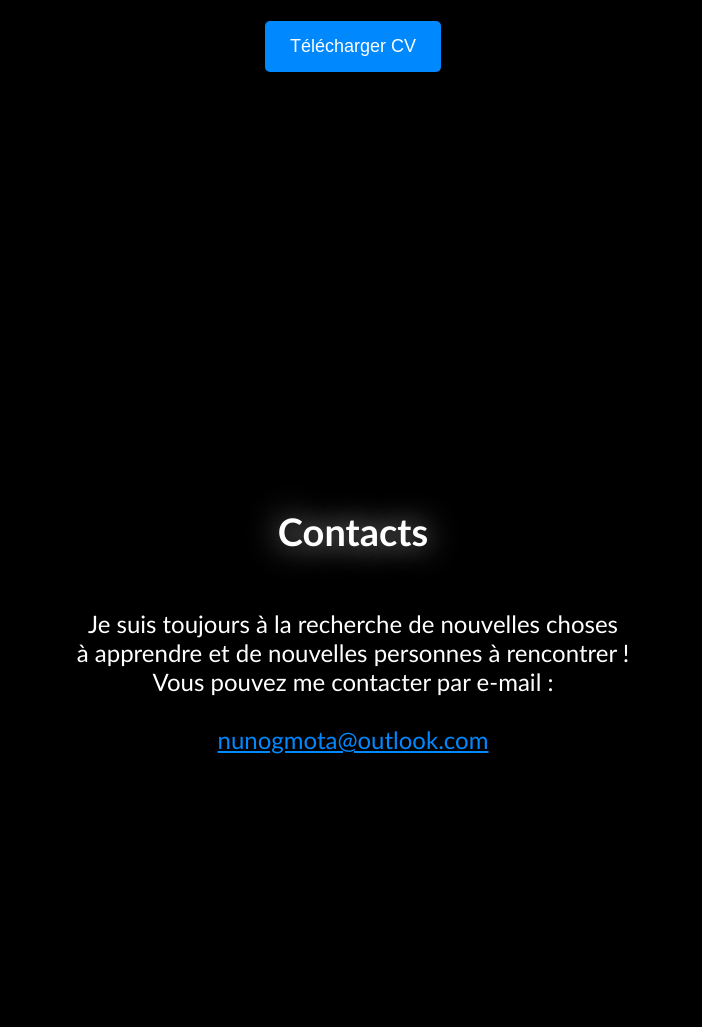
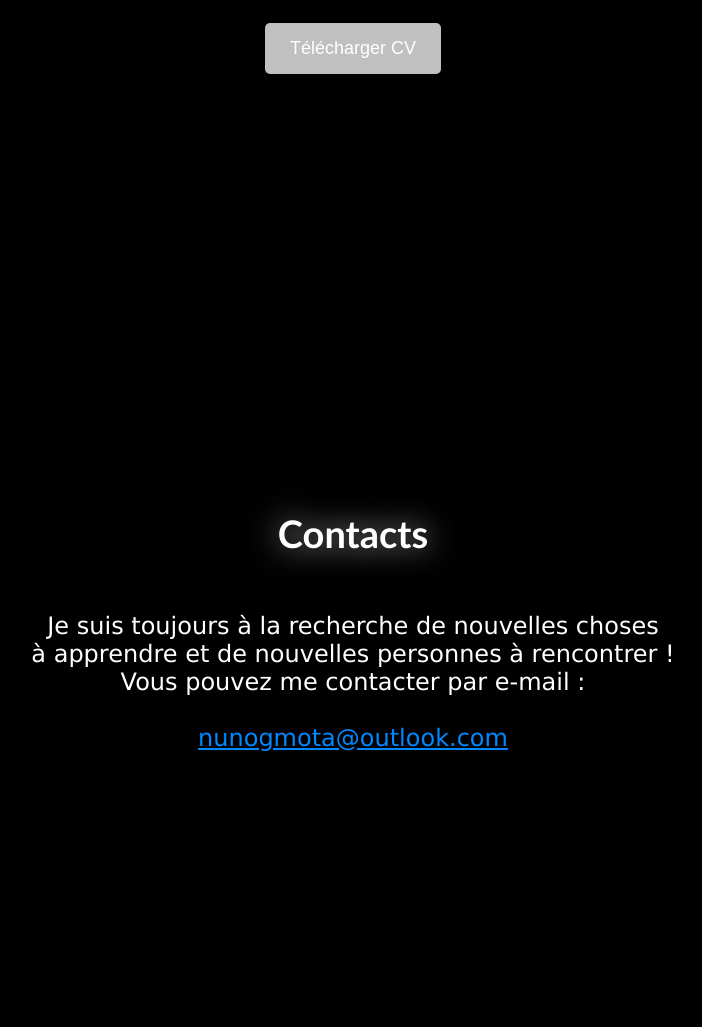
Before and after one commit to nunogmota/GitHub-portfolio, a PHP site: page / in a window 1280 px wide. Shown: the part 2173-3200 px from the top of the page, without its empty margins (287-989 px from the left). Run offline with PHP 8.4, Linux system fonts and the light colour scheme.

Commit message:
deleted unused files, font test

```diff
--- a/index.html
+++ b/index.html
@@ -28,7 +28,7 @@
     <section id="section1" style="background-color: #000000; text-align: center; color:#ffffff">
         <div>
             <!-- Main heading and description -->
-            <h1>Nuno Mota</h1>
+            <h1>NUNO MOTA</h1>
             <p>
                 Junior Full Stack<br>
                 Python, HTML, CSS, JS, PHP, SQL, Linux
--- a/style.css
+++ b/style.css
@@ -1,7 +1,7 @@
         /* General styles fo the body */
         body {
             margin: 0;
-            font-family:'Gill Sans', 'Gill Sans MT', Calibri, 'Trebuchet MS', sans-serif;
+            font-family: 'Segoe UI', Tahoma, Geneva, Verdana, sans-serif;
             background: linear-gradient(to bottom, rgba(255, 255, 255, 0), #ffffff);
             background-size: cover; /* background size */
             background-position: center; /* background position */
@@ -84,7 +84,7 @@
 
         /* Style for custom buttons */
         .custom-button {
-            background-color: rgb(0, 136, 255);
+            background-color: #c0c0c0;
             color: white;
             padding: 15px 25px;
             border: none;
@@ -95,7 +95,7 @@
         }
 
         .custom-button:hover {
-            background-color: rgb(0, 160, 255);
+            background-color: #c0c0c0;
         }
 
         .custom-button:active {
@@ -115,6 +115,6 @@
         /* Styles for paragraphs */
         p {
             font-size: 24px;
-            font-family:'Gill Sans', 'Gill Sans MT', Calibri, 'Trebuchet MS', sans-serif;
+            font-family: Verdana, Geneva, Tahoma, sans-serif;
 
         }
```
Also changed, not shown: background.jpg (deleted).
